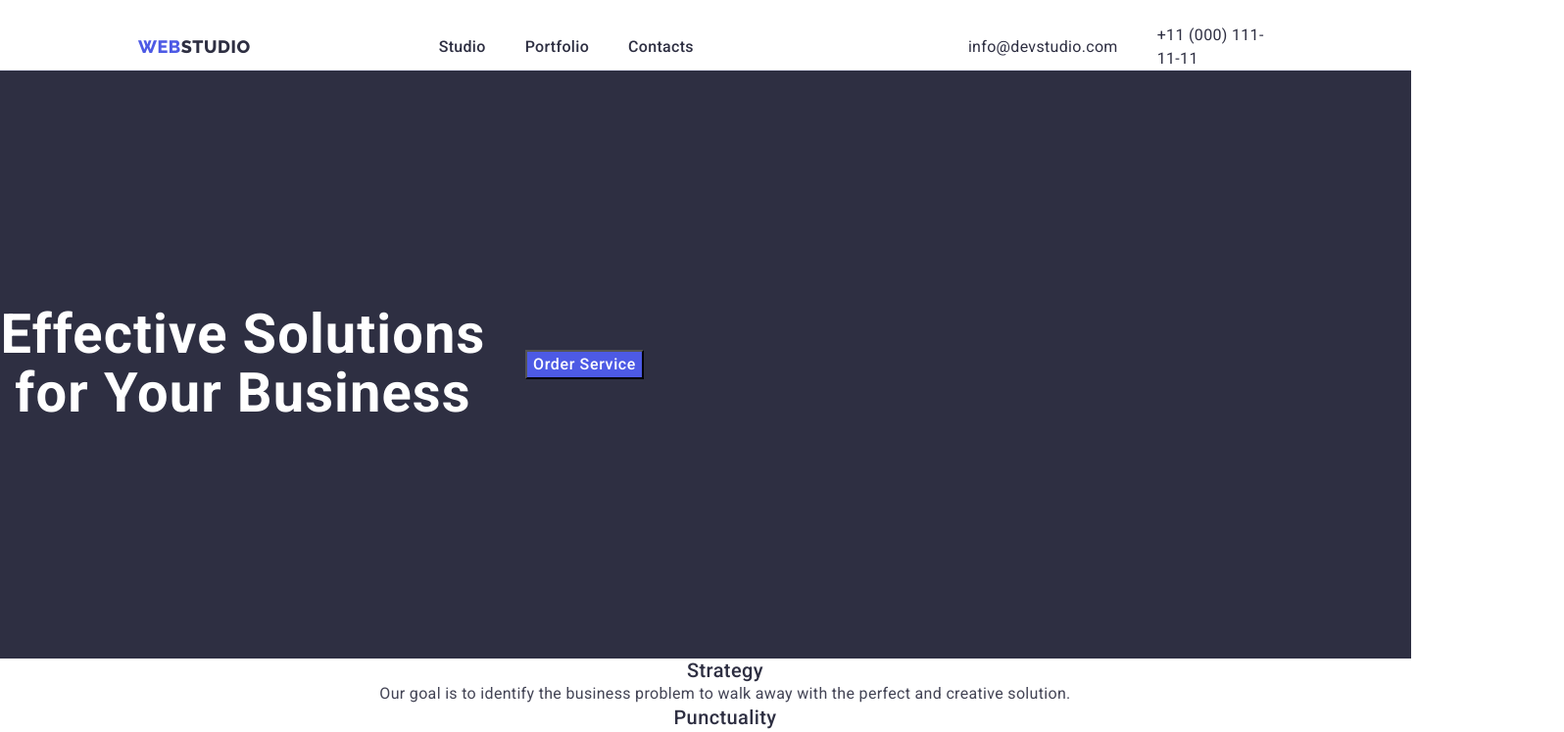
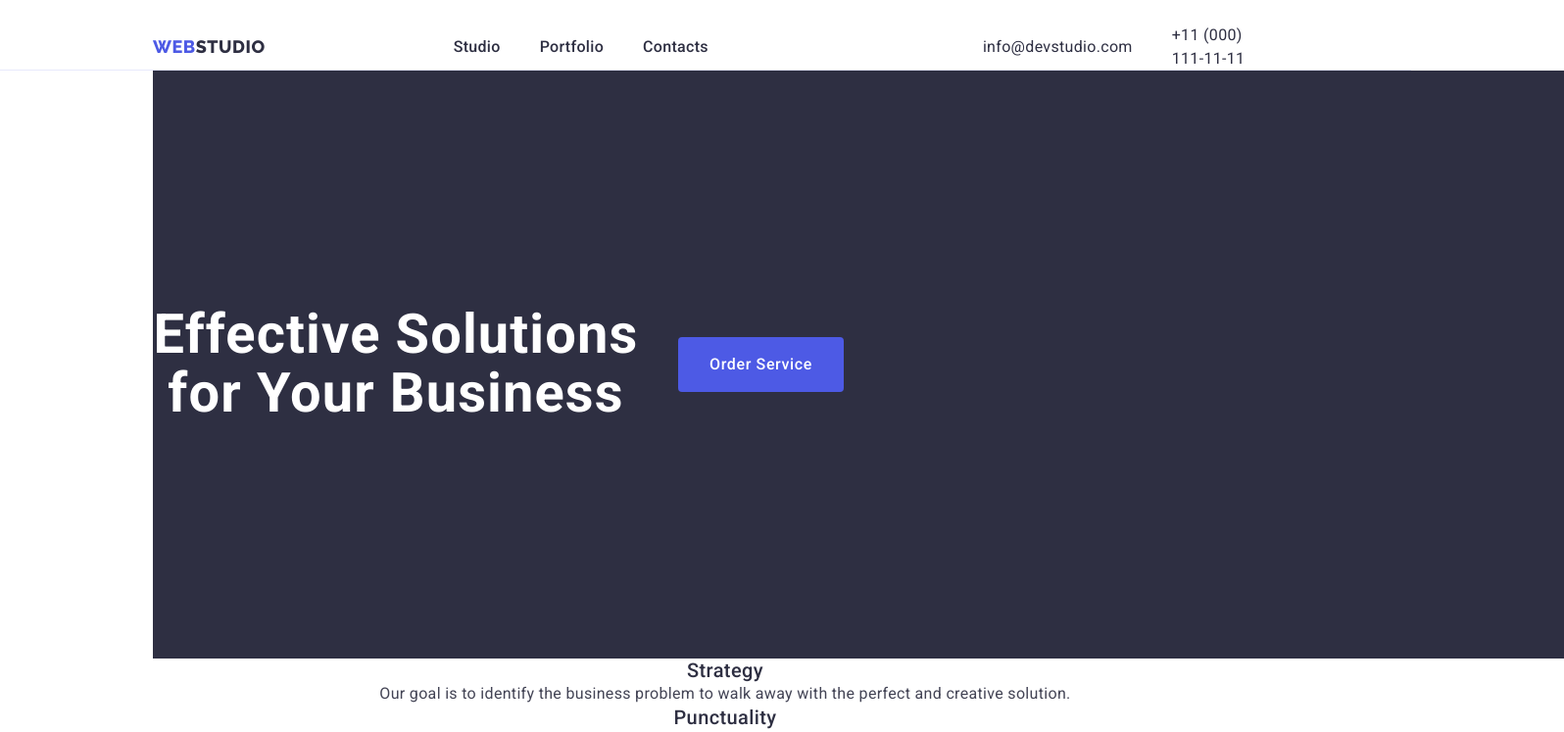
Before and after one commit to Fear3dB3ard/goit-markup-hw-03, a plain HTML site: page index.html in a window 1280 px wide. Shown: the top 747 px of the page at 98% size, 1596 px wide, since content can reach past the window. Drawn offline with nearby package versions, Linux system fonts and the light colour scheme.

Commit message:
update
title, and button

```diff
--- a/css/styles.css
+++ b/css/styles.css
@@ -37,6 +37,7 @@ a {
 ul {
   list-style-type: none;
 }
+
 /* classes */
 
 /* logo section */
@@ -117,7 +118,7 @@ ul {
 .container {
   width: 1158px;
   margin: 0 auto;
-  padding: 0, 15px;
+  padding: 0 15px;
 }
 .title_section {
   background-color: var(--NAVY-BLUE);
@@ -129,6 +130,7 @@ ul {
   width: 1440px;
   height: 600px;
   flex-shrink: 0;
+  padding: 118px 0;
 }
 .title-efectiv-solution {
   font-size: 56px;
@@ -136,7 +138,7 @@ ul {
   line-height: 1.07;
   letter-spacing: 0.02em;
   text-align: center;
-  width: 496px;
+  max-width: 496px;
 }
 .book_service_button {
   font-family: var(--text-font-family);
@@ -148,6 +150,12 @@ ul {
   line-height: 24px; /* 150% */
   letter-spacing: 0.64px;
   cursor: pointer;
+  display:block;
+  margin: ;
+  min-width: 169px;
+  height: 56px;
+   border: none;
+   border-radius: 4px ;
 }
 .book_service_button:hover,
 :focus {
--- a/index.html
+++ b/index.html
@@ -43,7 +43,7 @@
         <!-- contact section -->
         <div class="contact-info">
           <address class="address_item">
-            <ul class="list display-flex">
+            <ul class="display-flex list">
               <li>
                 <a class="contact_item link" href="mailto:info@devstudio.com"
                   >info@devstudio.com</a
@@ -63,12 +63,16 @@
     <!-- main section -->
     <main>
       <!-- title section-->
-      <section class="title_section display-flex">
-        <h1 class="title-efectiv-solution">
-          Effective Solutions for Your Business
-        </h1>
-        <button class="book_service_button" type="button">Order Service</button>
-      </section>
+      <div class="container">
+        <section class="title_section display-flex">
+          <h1 class="title-efectiv-solution">
+            Effective Solutions for Your Business
+          </h1>
+            <button class="book_service_button" type="button">
+              Order Service
+            </button>
+        </section>
+      </div>
 
       <!-- about section -->
       <section>
```
